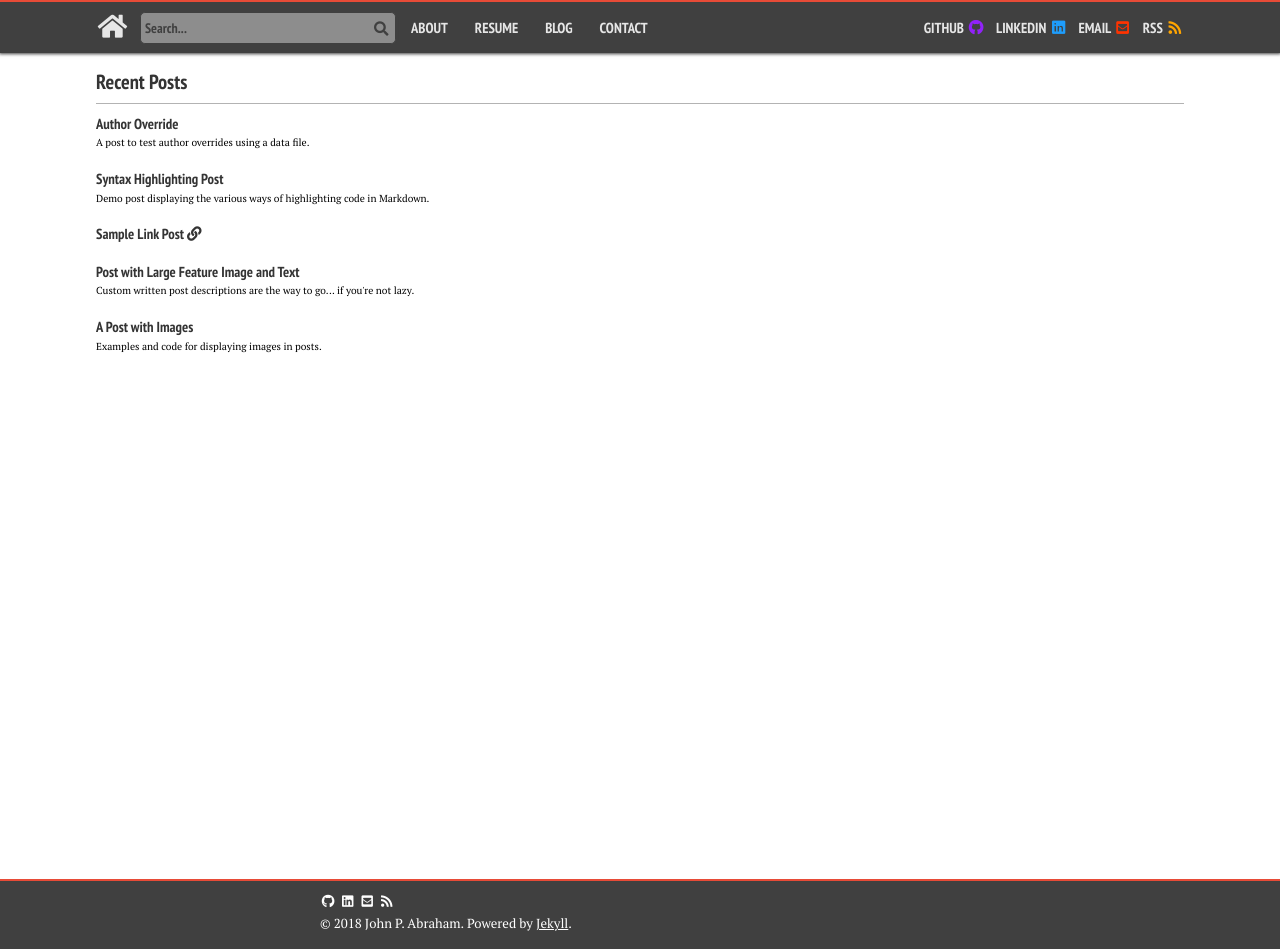
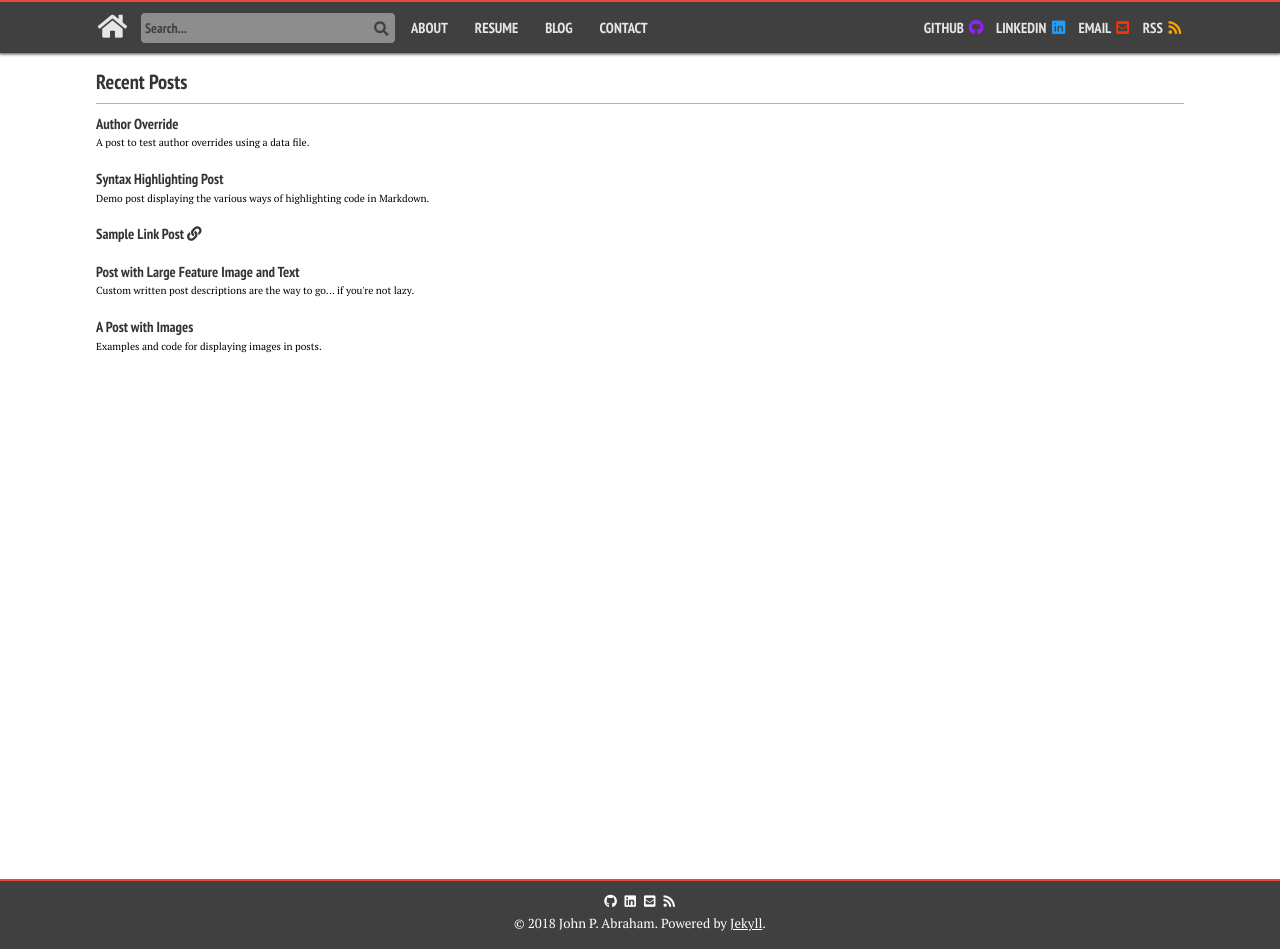
Before and after one commit to abrahamjj/abrahamjj.github.io, a Jekyll site: the page built from index.md, in a window 1280 px wide. Built offline with Jekyll 4.4.1, drawn with Linux system fonts in a browser that asks for light colours; nearby versions of some CDN libraries.

Commit message:
Replaced footer grid columns with simple text alignment

```diff
--- a/assets/css/_sass/navigation.scss
+++ b/assets/css/_sass/navigation.scss
@@ -139,7 +139,7 @@
       width: 16rem;
       height: 2rem;
       font-weight: 600;
-      color: white;
+      color: black;
       border-radius: .3rem;
       background: lighten($nav-color, 30);
       font-family: $heading-font;
--- a/assets/css/_sass/page.scss
+++ b/assets/css/_sass/page.scss
@@ -403,6 +403,7 @@ body {
     @include font-rem(18);
   }
   footer {
+    text-align: center;
     .author-social {
       display: inline-block;
     }
@@ -417,19 +418,6 @@ body {
     }
     i:hover {
       color: $orange;
-    }
-    @include grid(12,10);
-    @include prefix(12,1);
-    @include suffix(12,1);
-    @media #{$small} {
-      @include grid(12,6);
-      @include prefix(12,3);
-      @include suffix(12,3);
-    }
-    @media #{$x-large} {
-      @include grid(12,4.5);
-      @include prefix(12,4);
-      @include suffix(12,3.5);
     }
   }
 }
```
